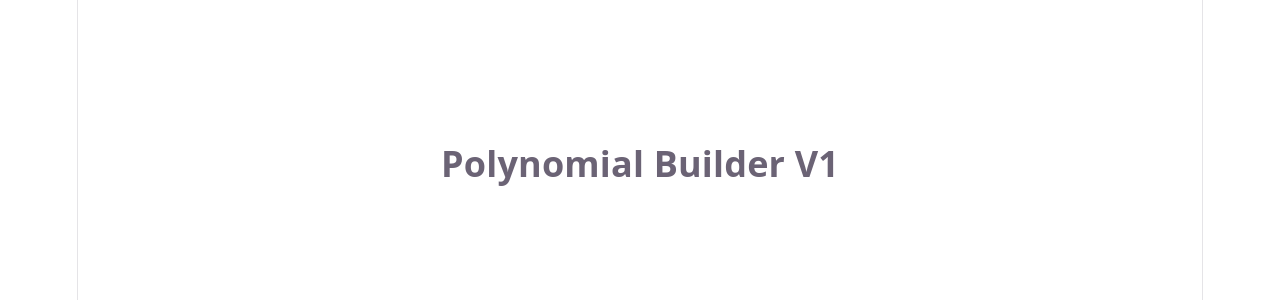
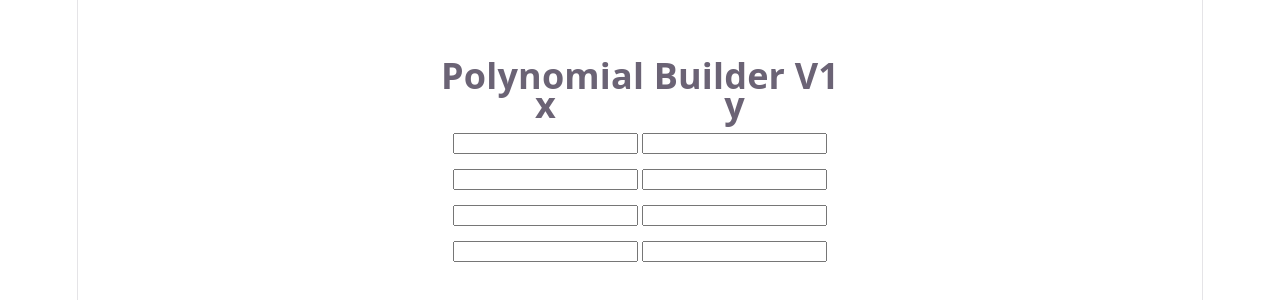
Before and after one commit to sumitsprint/polynomial-builder-v1, a React app in the folder frontend/: page / in a window 1280 px wide. Shown: the part 236-536 px from the top of the page. Built offline with nearby package versions, Linux system fonts and the light colour scheme; the HTML template or start-up script is replaced by a standard one.

Commit message:
Implement coordinate input table with React state

```diff
--- a/frontend/src/App.jsx
+++ b/frontend/src/App.jsx
@@ -5,12 +5,58 @@ import heroImg from './assets/hero.png'
 import './App.css'
 
 function App() {
-  const [count, setCount] = useState(0)
+  const [coordinates, setCoordinates] = useState([{x: "", y: ""},
+    {x: "", y: ""},
+    {x: "", y: ""},
+    {x: "", y: ""},
+    ]);
+
+
+
+
 
   return (
 
       <div style={{display: 'flex', flexDirection: 'column', alignItems: 'center', justifyContent: 'center', height: '100vh', fontSize: '2rem', fontWeight: 'bold'}}>
         Polynomial Builder V1
+
+      <table>
+        <thead>
+          <tr>
+            <th>x</th>
+            <th>y</th>
+            </tr>
+          </thead>
+        <tbody>
+          {coordinates.map((points, index) => (
+            <tr key = {index}>
+              <td>
+            <input
+            value = {points.x}
+            onChange = {(e) => {const updated = [...coordinates];
+              updated[index].x = e.target.value;
+              setCoordinates(updated);
+            }}
+            />
+              </td>
+              <td>
+                <input
+                value = {points.y}
+                onChange = {(e) => {const updated = [...coordinates];
+                  updated[index].y = e.target.value;
+                  setCoordinates(updated);
+                }}
+
+                />
+
+              </td>
+
+            </tr>
+
+
+          ))}
+        </tbody>
+      </table>
 
       </div>
 
```
